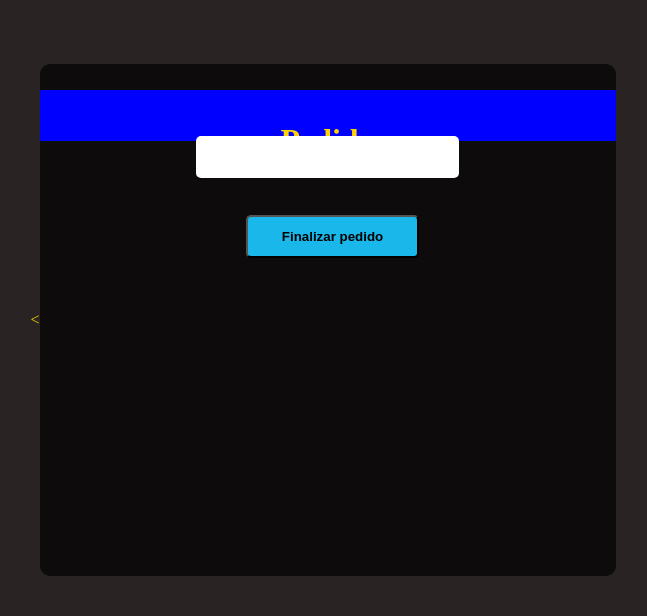
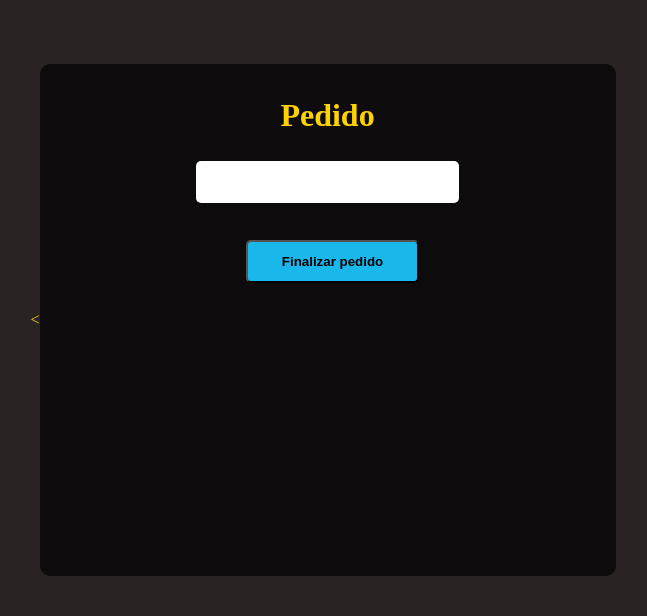
Before and after one commit to EduardoASilva/pedidosja, a Django app: template templates/comandas.html in a window 1280 px wide. Shown: the part 80-696 px from the top of the page, without its empty margins (317-964 px from the left). Run offline with Django 3.2, Linux system fonts and the light colour scheme; the template is opened without the code that fills it, so the values that code supplies are empty; the visitor is signed in with stand-in values (Sample User, id 1); some libraries are stand-ins or nearby versions.

Commit message:
Ajuste layout comandas

```diff
--- a/templates/comandas.html
+++ b/templates/comandas.html
@@ -4,7 +4,7 @@
 
     <div class="comandas">
         <<div class="container-pedido">
-        <div class="titulo-pedidos">
+        <div class="">
             <h3>Pedido</h3>
         </div>
 
```
